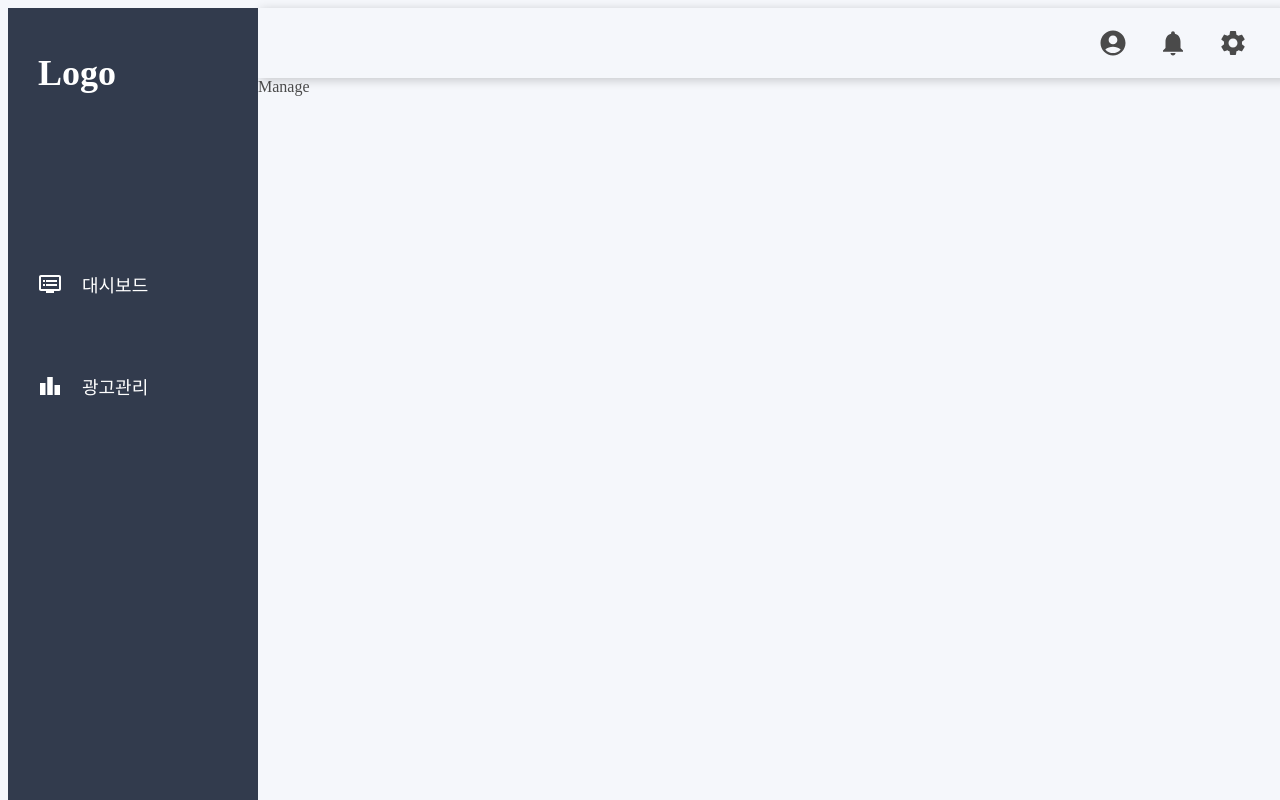
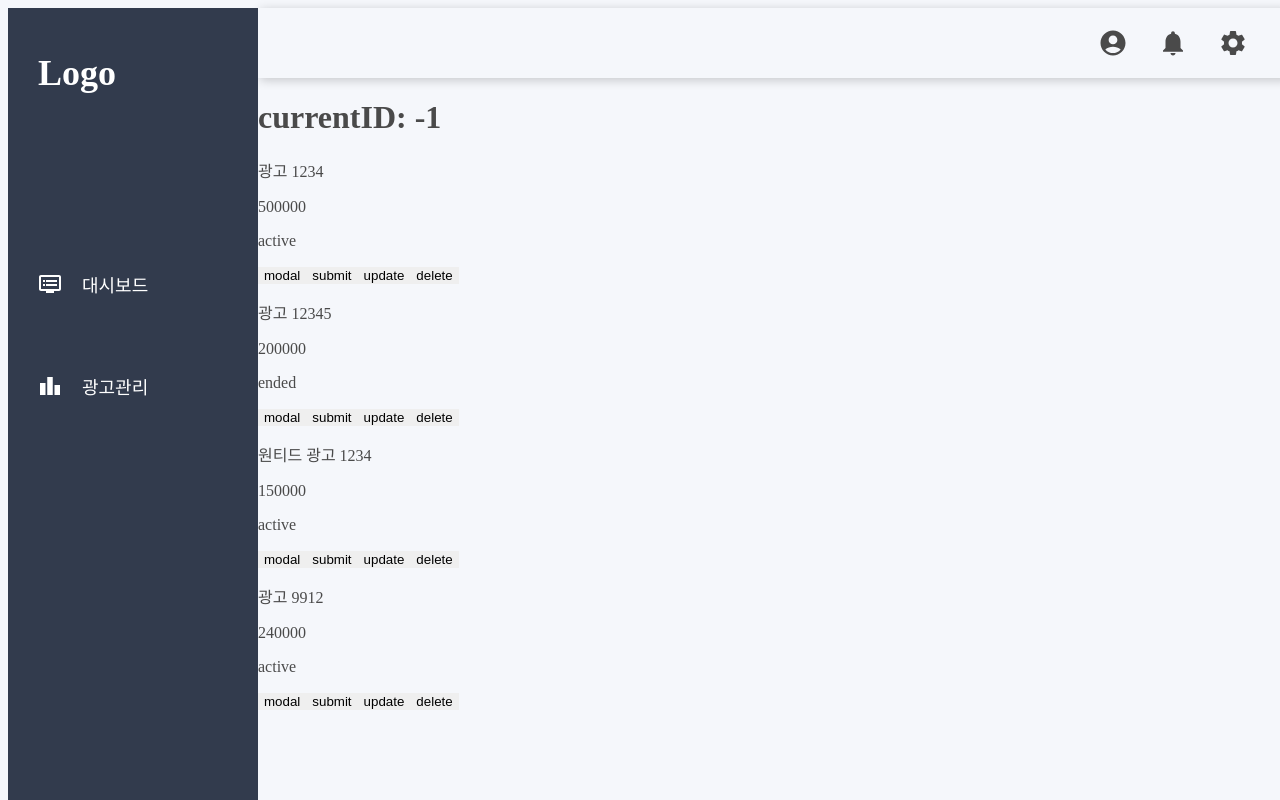
Before and after one commit to wanted-group-4/ad-platform, a React (Create React App) app: page /manage in a window 1280 px wide. Built offline with nearby package versions, Linux system fonts and the light colour scheme; data requests are answered from the project's data file; what emotion-reset would draw is missing.

Commit message:
feat: 광고관리 모달 api (#31)
* feat: Board 페이지 api 개발

* fix: 데이터베이스 구조 수정

* feat: 모달창을 위한 상태관리 구현

* feat: 모달 crud 로직

* fix: Board 페이지 콘솔 삭제

```diff
--- a/package.json
+++ b/package.json
@@ -16,6 +16,7 @@
     "@types/node": "^16.7.13",
     "@types/react": "^18.0.0",
     "@types/react-dom": "^18.0.0",
+    "@types/uuid": "^8.3.4",
     "axios": "^0.27.2",
     "date-fns": "^2.28.0",
     "emotion-reset": "^3.0.1",
@@ -24,11 +25,13 @@
     "json-server": "^0.17.0",
     "react": "^18.2.0",
     "react-dom": "^18.2.0",
+    "react-query": "^3.39.2",
     "react-router-dom": "^6.3.0",
     "react-scripts": "5.0.1",
     "recharts": "^2.1.12",
     "recoil": "^0.7.4",
     "typescript": "^4.4.2",
+    "uuid": "^8.3.2",
     "web-vitals": "^2.1.0"
   },
   "scripts": {
--- /dev/null
+++ b/src/api/queries.ts
@@ -0,0 +1,82 @@
+import axios from 'axios';
+// import {QueryClient} from 'react-query';
+
+import {IAds, IAdsUpdate} from '../types/models/management';
+
+const BASE_URL = 'http://localhost:3001';
+
+export const getAdsList = async () => {
+  try {
+    const response = await axios.get(`${BASE_URL}/ads`);
+    return response.data;
+  } catch (error) {
+    return console.error(error);
+  }
+};
+
+export const getAdItem = async (currentID: number) => {
+  if (currentID === -1) return '';
+  try {
+    const response = await axios.get(`${BASE_URL}/ads/${currentID}`);
+    return response.data;
+  } catch (error) {
+    return console.error(error);
+  }
+};
+
+export const adCreate = async (newAd: IAds) => {
+  try {
+    const response = await axios.post(`${BASE_URL}/ads`, newAd);
+    return response.data;
+  } catch (error) {
+    return console.error(error);
+  }
+};
+
+export const adUpdate = async ({
+  currentID,
+  newAd,
+}: {
+  currentID: number;
+  newAd: IAdsUpdate;
+}) => {
+  if (currentID === -1) return;
+  try {
+    const response = await axios.put(`${BASE_URL}/ads/${currentID}`, newAd);
+    if (response.status !== 200) throw Error;
+  } catch (error) {
+    console.error(error);
+  }
+};
+
+export const adDelete = async (currentID: number) => {
+  if (currentID === -1) return;
+  try {
+    const response = await axios.delete(`${BASE_URL}/ads/${currentID}`);
+    if (response.status !== 200) throw Error;
+  } catch (error) {
+    console.error(error);
+  }
+};
+
+// const queryClient = new QueryClient();
+// queryClient.setMutationDefaults(['addAds'], {
+//   mutationFn: addAds,
+//   onMutate: async (variables: IAds) => {
+//     await queryClient.cancelQueries(['ads']);
+//     const optimisticAd: IAds = variables;
+//     queryClient.setQueryData(['ads'], (prev: any) => [...prev, optimisticAd]); // any
+//     return {optimisticAd};
+//   },
+//   onSuccess: (result, variables, context) => {
+//     queryClient.setQueryData(['ads'], (prev: any) =>
+//       prev.map((ad: IAds) => (ad.id === context.optimisticAd.id ? result : ad)),
+//     );
+//   },
+//   onError: (error, variables, context) => {
+//     queryClient.setQueryData(['ads'], (prev: any) =>
+//       prev.filter((ad: any) => ad.id !== context.optimisticAd.id),
+//     );
+//   },
+//   retry: 3,
+// });
--- a/src/api/selectors.ts
+++ b/src/api/selectors.ts
@@ -1,8 +1,13 @@
 import axios from 'axios';
-import {selectorFamily} from 'recoil';
+import {selectorFamily, atom} from 'recoil';
 import {add, format} from 'date-fns';
 
 const BASE_URL = 'http://localhost:3001';
+
+export const currentIDState = atom({
+  key: 'currentIDState',
+  default: -1,
+});
 
 export const reportState = selectorFamily({
   key: 'reportState',
--- a/src/components/manage/ManageItem.tsx
+++ b/src/components/manage/ManageItem.tsx
@@ -1,5 +1,70 @@
 import React from 'react';
+import {v4 as uuidv4} from 'uuid';
+import {useRecoilValue, useSetRecoilState} from 'recoil';
+import {useMutation} from 'react-query';
+import {IAds, IAdsUpdate} from '@src/types/models/management';
 
-export default function ManageItem() {
-  return <div>ManageItem</div>;
+import {adCreate, adUpdate, adDelete} from '@src/api/queries';
+import {currentIDState} from '../../api/selectors';
+
+interface ItemProps {
+  item: IAds;
 }
+
+export default function ManageItem(props: ItemProps) {
+  const {item} = props;
+  const currentID = useRecoilValue(currentIDState);
+  const setCurrentID = useSetRecoilState(currentIDState);
+  const addMutation = useMutation(adCreate);
+  const updateMutation = useMutation(adUpdate);
+  const deleteMutation = useMutation(adDelete);
+  const handleModal = () => {
+    setCurrentID(item.id);
+  };
+  const handleSubmit = () => {
+    const newAd: IAds = {
+      id: +uuidv4(),
+      adType: 'app',
+      title: '광고',
+      budget: Math.floor(Math.random() * 10 ** 5),
+      status: 'active',
+      startDate: '2022-02-10T00:00:00',
+      endDate: null,
+      report: {
+        cost: 9300222,
+        convValue: 38234789,
+        roas: 411,
+      },
+    };
+    addMutation.mutate(newAd);
+  };
+  const handleUpdate = () => {
+    const newAd: IAdsUpdate = {
+      title: '광고',
+    };
+    updateMutation.mutate({currentID, newAd});
+  };
+  const handleDelete = () => {
+    deleteMutation.mutate(currentID);
+  };
+
+  return (
+    <div>
+      <p>{item.title}</p>
+      <p>{item.budget}</p>
+      <p>{item.status}</p>
+      <button type="button" onClick={handleModal}>
+        modal
+      </button>
+      <button type="button" onClick={handleSubmit}>
+        submit
+      </button>
+      <button type="button" onClick={handleUpdate}>
+        update
+      </button>
+      <button type="button" onClick={handleDelete}>
+        delete
+      </button>
+    </div>
+  );
+}
--- a/src/components/manage/ManageList.tsx
+++ b/src/components/manage/ManageList.tsx
@@ -1,5 +1,38 @@
 import React from 'react';
+import {useQuery} from 'react-query';
+import {useRecoilValue} from 'recoil';
+
+import {currentIDState} from '@src/api/selectors';
+import {IAds} from '../../types/models/management';
+import {getAdsList, getAdItem} from '../../api/queries';
+import ManageItem from './ManageItem';
 
 export default function ManageList() {
-  return <div>ManageList</div>;
+  const currentID = useRecoilValue(currentIDState);
+  const {isLoading, isError, data, error} = useQuery<
+    boolean,
+    boolean,
+    IAds[],
+    [string]
+  >(['ads'], getAdsList);
+  const {data: modal} = useQuery<IAds, [string, number]>(['ad'], () =>
+    getAdItem(currentID),
+  );
+
+  return (
+    <>
+      <h1>currentID: {currentID}</h1>
+      {currentID !== -1 && modal && <ManageItem item={modal} />}
+      {!isLoading &&
+        (isError ? (
+          <div>{error}</div>
+        ) : (
+          <div>
+            {data?.map(item => (
+              <ManageItem key={item.id} item={item} />
+            ))}
+          </div>
+        ))}
+    </>
+  );
 }
--- a/src/pages/Board.tsx
+++ b/src/pages/Board.tsx
@@ -5,14 +5,6 @@ import styled from '@emotion/styled';
 import {reportState, channelState} from '../api/selectors';
 
 export default function Board() {
-  const date = '2022-02-01';
-
-  const weeklyReports = useRecoilValue(reportState(new Date(date)));
-  console.log('weeklyReports', weeklyReports);
-
-  const weeklyChannels = useRecoilValue(channelState(new Date(date)));
-  console.log('weeklyChannels', weeklyChannels);
-
   return (
     <BoardContainer>
       <DashBoard>
--- a/src/pages/Manage.tsx
+++ b/src/pages/Manage.tsx
@@ -1,5 +1,14 @@
 import React from 'react';
+import {QueryClientProvider, QueryClient} from 'react-query';
+
+import {ManageList} from '@src/components/manage';
 
 export default function Manage() {
-  return <div>Manage</div>;
+  const queryClient = new QueryClient();
+
+  return (
+    <QueryClientProvider client={queryClient}>
+      <ManageList />
+    </QueryClientProvider>
+  );
 }
```
Also changed, not shown: src/types/models/management.ts (+15 -9 lines), 1 other file (tests, documents, lock files or other folders).
